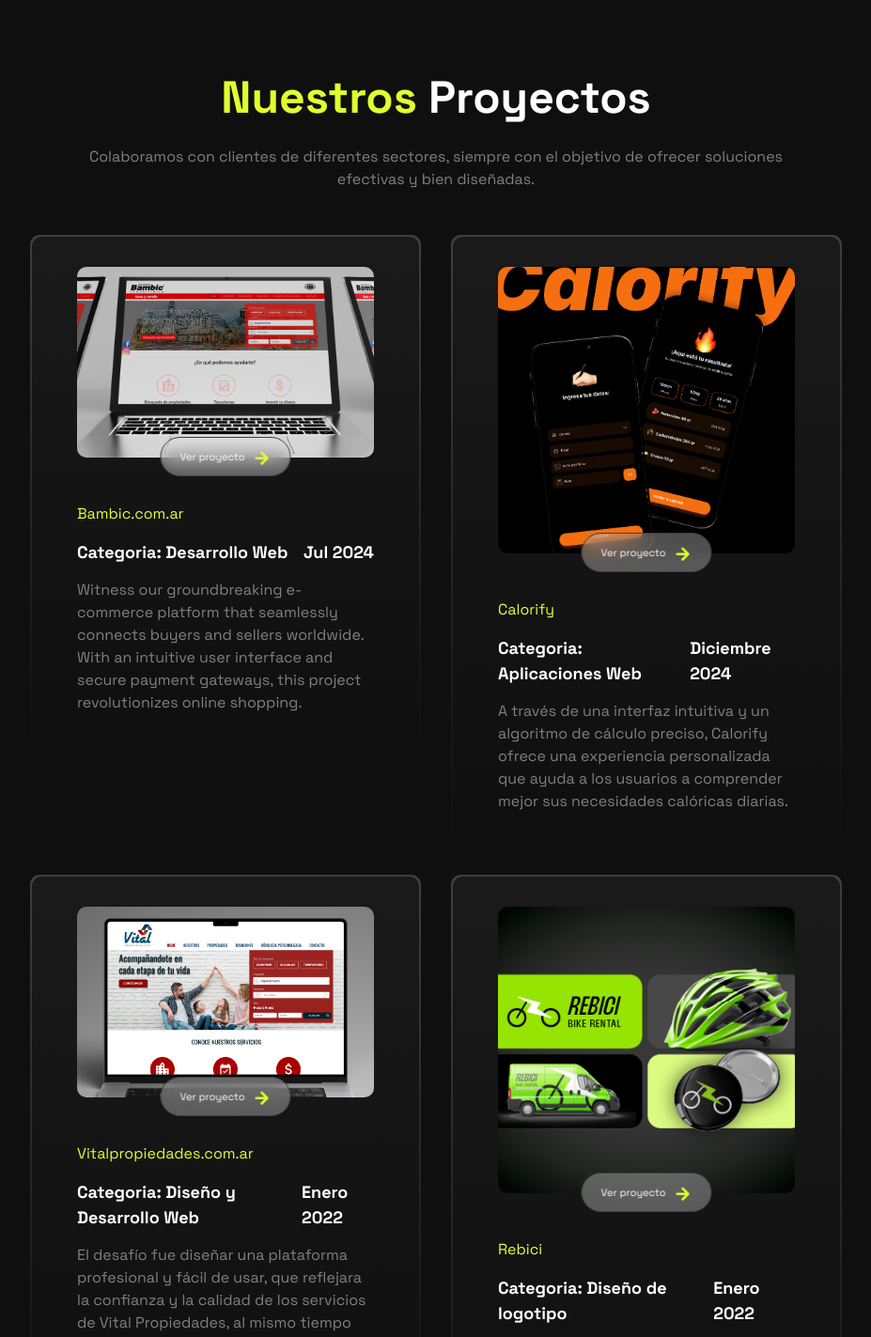
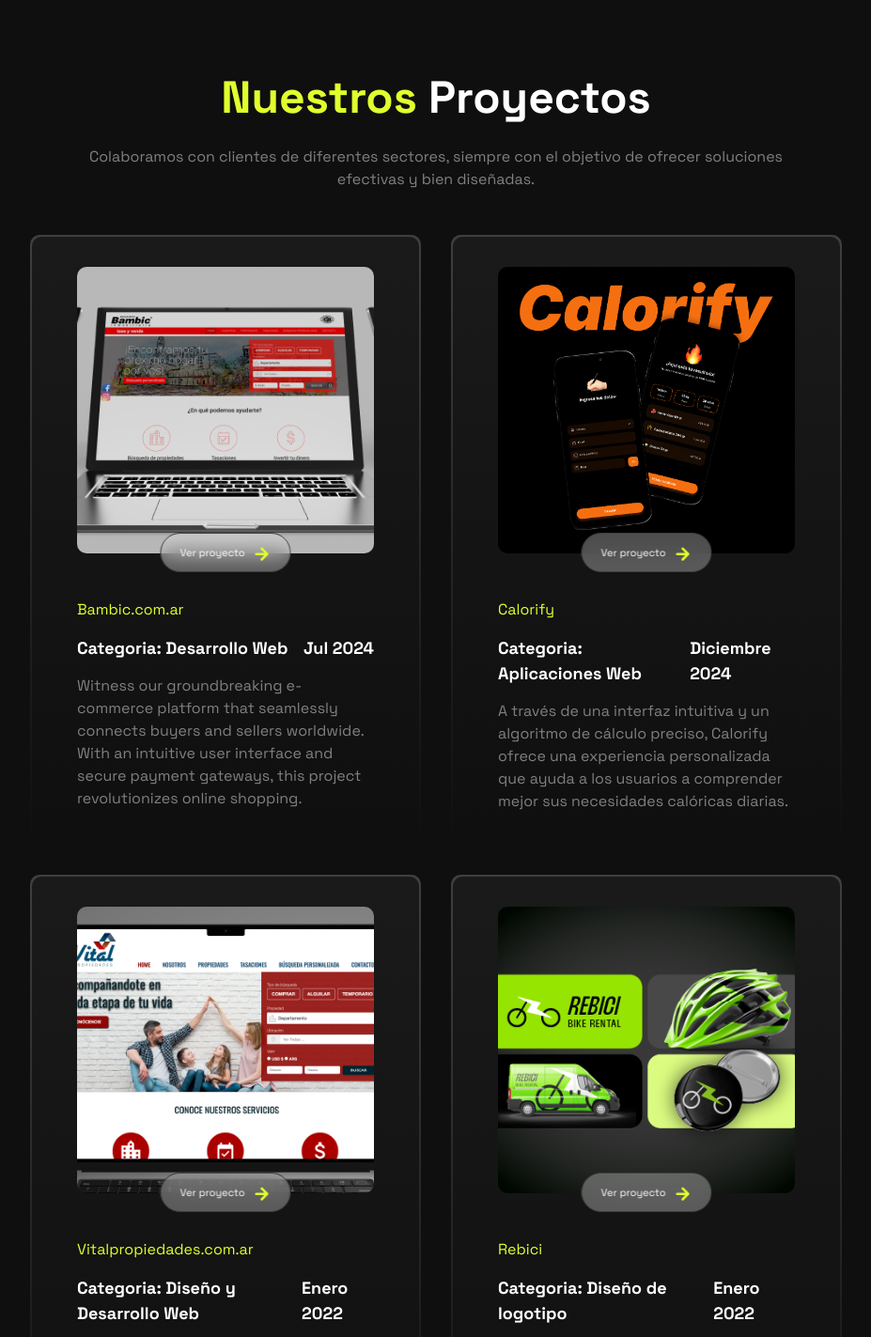
Before and after one commit to Seriousfighter/SS-SchneiderSolutions, a Nuxt app in the folder equipo.guru/: page / in a window 1280 px wide. Shown: the part 1878-3301 px from the top of the page at 94% size, without its empty margins (176-1103 px from the left). Built offline with nearby package versions, Linux system fonts and the light colour scheme.

Commit message:
Update ourProyectos.vue

```diff
--- a/equipo.guru/components/ourProyectos.vue
+++ b/equipo.guru/components/ourProyectos.vue
@@ -12,8 +12,13 @@
     <template #grid1>
       <div>
         <div class="relative flex flex-col justify-between items-center">
-          <div class=" w-full overflow-hidden rounded-[10px]" >
-            <NuxtImg src="proyecto1.png" alt="Project 1"  format="avif" class="w-full max-h-[305px] min-h-[150px] scale-125 object-cover " />
+          <div class="w-full h-[305px] overflow-hidden rounded-[10px]" >
+            <NuxtImg
+              src="proyecto1.png"
+              alt="Project 1"
+              format="avif"
+              class="w-full h-full object-cover"
+            />
           </div>
           <NuxtLink to="https://bambic.com.ar/" target="_blank">
             <BtnMore class="absolute bottom-[-20px] left-1/2 transform -translate-x-1/2 mb-0 backdrop-blur-md bg-white-guru/30 text-[11px]">
@@ -35,12 +40,17 @@
 
     <template #grid2>
       <div>
-        <div class="relative flex flex-col justify-between items-center ">
-          <div class=" w-full overflow-hidden rounded-[10px]" >
-            <NuxtImg src="proyecto2.png" alt="Project 2"  format="avif" class="w-full max-h-[305px] min-h-[150px] scale-125 object-cover " />
+        <div class="relative flex flex-col justify-between items-center">
+          <div class="w-full h-[305px] overflow-hidden rounded-[10px]">
+            <NuxtImg
+              src="proyecto2.png"
+              alt="Project 2"
+              format="avif"
+              class="w-full h-full object-cover"
+            />
           </div>
           <NuxtLink to="" target="_blank">
-            <BtnMore class="absolute bottom-[-20px] left-1/2 transform -translate-x-1/2 mb-0 backdrop-blur-md  bg-white-guru/30 text-[11px]">
+            <BtnMore class="absolute bottom-[-20px] left-1/2 transform -translate-x-1/2 mb-0 backdrop-blur-md bg-white-guru/30 text-[11px]">
               Ver proyecto
             </BtnMore>
           </NuxtLink>
@@ -59,11 +69,16 @@
     <template #grid3>
       <div>
         <div class="relative flex flex-col justify-between items-center">
-          <div class=" w-full overflow-hidden rounded-[10px]" >
-            <NuxtImg src="proyecto3.png"  format="avif" alt="Project 2" class="w-full max-h-[305px] min-h-[150px] object-cover " />
+          <div class="w-full h-[305px] overflow-hidden rounded-[10px]">
+            <NuxtImg
+              src="proyecto3.png"
+              alt="Project 3"
+              format="avif"
+              class="w-full h-full object-cover"
+            />
           </div>
           <NuxtLink to="https://vitalpropiedades.com.ar/" target="_blank">
-            <BtnMore class="absolute bottom-[-20px] left-1/2 transform -translate-x-1/2 mb-0 backdrop-blur-md  bg-white-guru/30 text-[11px]">
+            <BtnMore class="absolute bottom-[-20px] left-1/2 transform -translate-x-1/2 mb-0 backdrop-blur-md bg-white-guru/30 text-[11px]">
               Ver proyecto
             </BtnMore>
           </NuxtLink>
@@ -82,15 +97,19 @@
     <template #grid4>
       <div>
         <div class="relative flex flex-col justify-between items-center">
-          <div class=" w-full overflow-hidden rounded-[10px]" >
-            <NuxtImg src="proyecto4.png"  format="avif" alt="Project 4" class="w-full h-[305px] object-cover rounded-[10px]" />
+          <div class="w-full h-[305px] overflow-hidden rounded-[10px]">
+            <NuxtImg
+              src="proyecto4.png"
+              alt="Project 4"
+              format="avif"
+              class="w-full h-full object-cover"
+            />
           </div>
           <NuxtLink to="https://www.upwork.com/agencies/equipodotguru/modal-portfolio-project?pageTitle=Logo%20Design&preventDismiss=false&_modalInfo=%5B%7B%22navType%22%3A%22modal%22,%22title%22%3A%22Logo%20Design%22,%22modalId%22%3A%221740580872233%22,%22channelName%22%3A%22modal-portfolio-project%22,%22preventDismiss%22%3Afalse%7D%5D&nav_dir=pop" target="_blank">
-          <BtnMore class="absolute bottom-[-20px] left-1/2 transform -translate-x-1/2 mb-0 backdrop-blur-md  bg-white-guru/30 text-[11px]">
-            Ver proyecto
-          </BtnMore>
-        </NuxtLink>
-
+            <BtnMore class="absolute bottom-[-20px] left-1/2 transform -translate-x-1/2 mb-0 backdrop-blur-md bg-white-guru/30 text-[11px]">
+              Ver proyecto
+            </BtnMore>
+          </NuxtLink>
         </div>
         <div class="mt-12">
           <nuxt-link to="https://www.upwork.com/agencies/equipodotguru/modal-portfolio-project?pageTitle=Logo%20Design&preventDismiss=false&_modalInfo=%5B%7B%22navType%22%3A%22modal%22,%22title%22%3A%22Logo%20Design%22,%22modalId%22%3A%221740580872233%22,%22channelName%22%3A%22modal-portfolio-project%22,%22preventDismiss%22%3Afalse%7D%5D&nav_dir=pop" class="text-green-guru">Rebici</nuxt-link>
```
